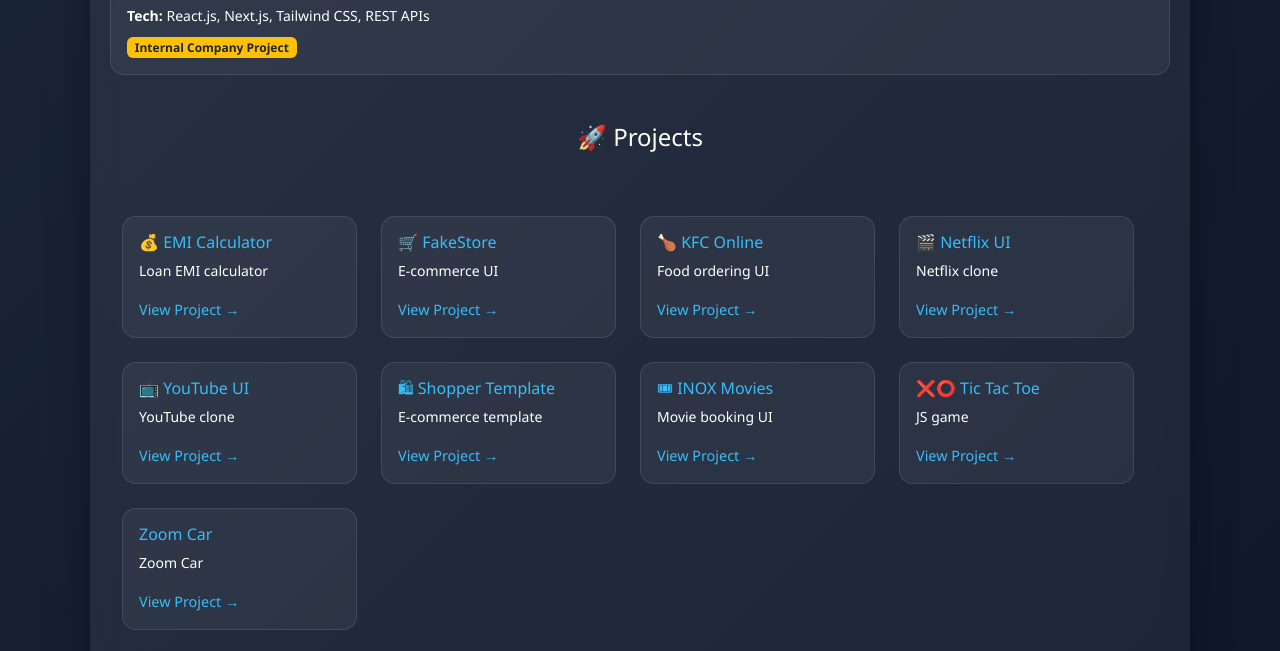
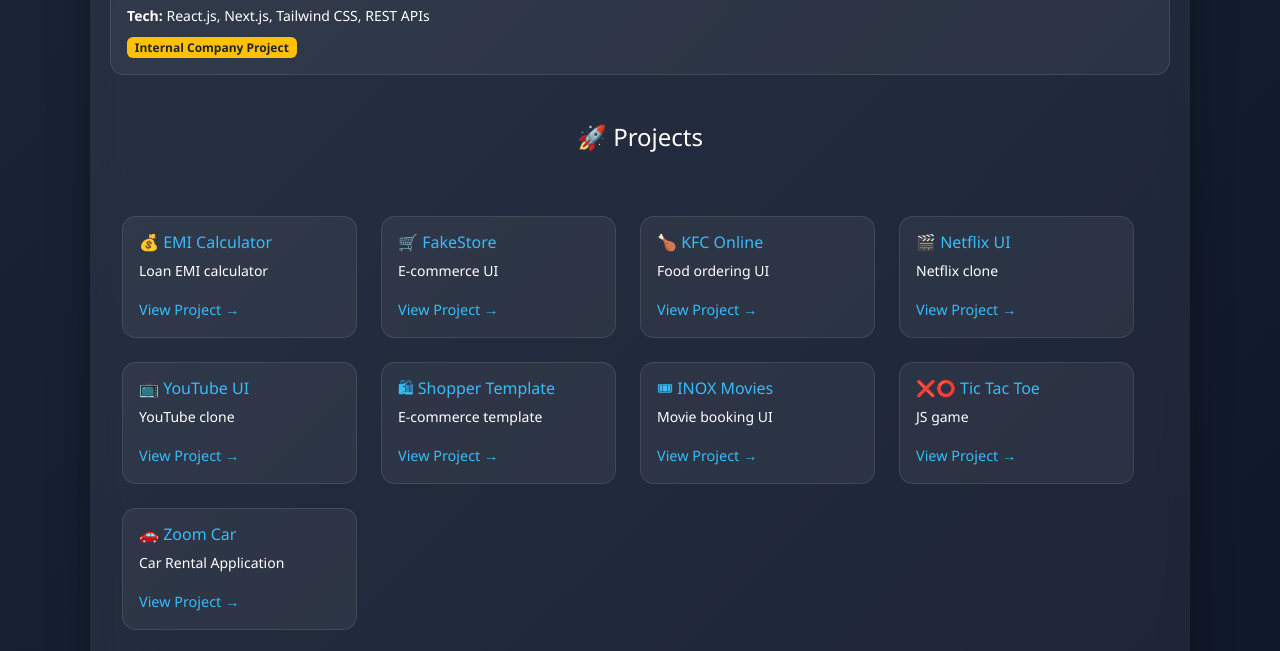
Before and after one commit to soumyaranjanswain2/soumya-portfolio, a website: page index.html in a window 1280 px wide. Shown: the part 929-1580 px from the top of the page. Drawn offline with nearby package versions, Linux system fonts and the light colour scheme.

Commit message:
Update index.html

```diff
--- a/index.html
+++ b/index.html
@@ -923,12 +923,13 @@
       </div>
 
        <div class="col-6 col-sm-6 col-md-4 col-lg-3">
-        <div class="project-card">
-          <h6>Zoom Car</h6>
-          <p class="small">Zoom Car</p>
-          <a href="public/zoomcar.html">View Project →</a>
-        </div>
-      </div>
+  <div class="project-card">
+
+    <h6>🚗 Zoom Car</h6>
+    <p class="small">Car Rental Application</p>
+    <a href="public/zoomcar.html">View Project →</a>
+  </div>
+</div>
 
 
     </div>
```
